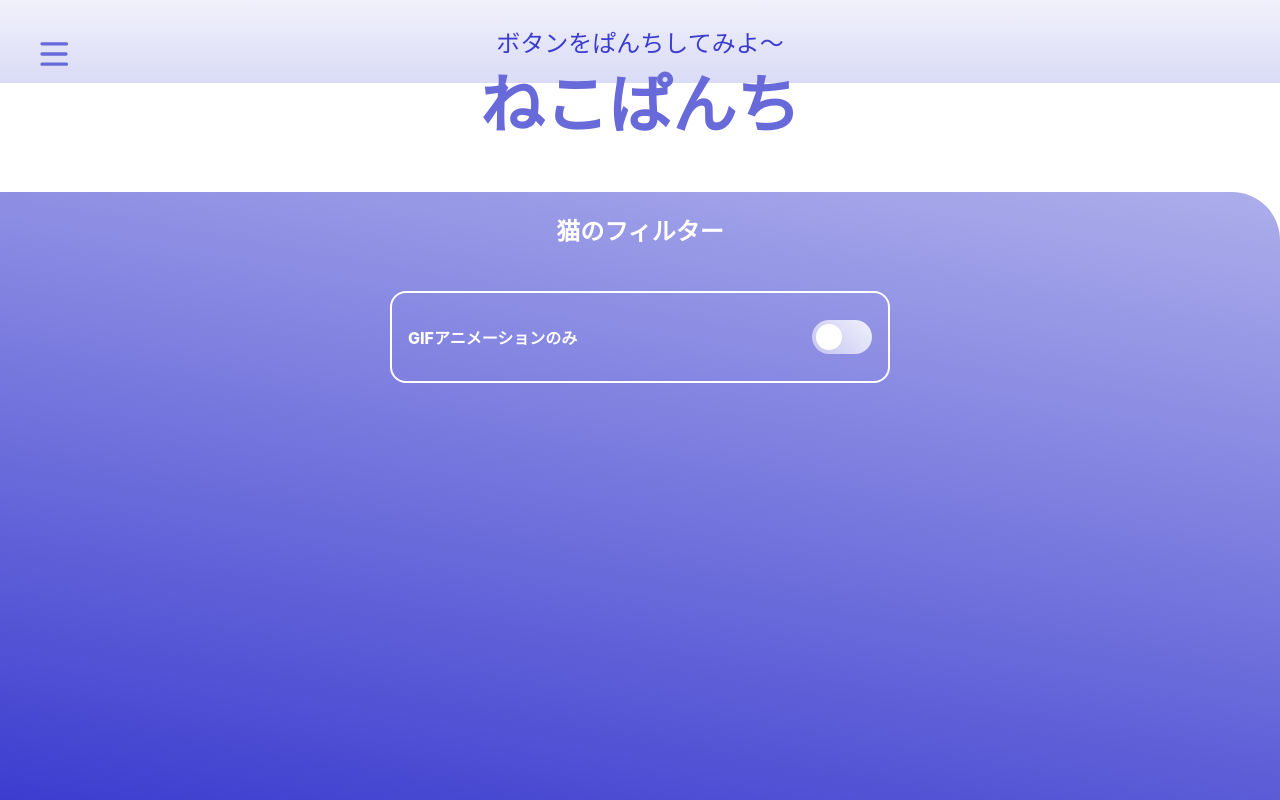
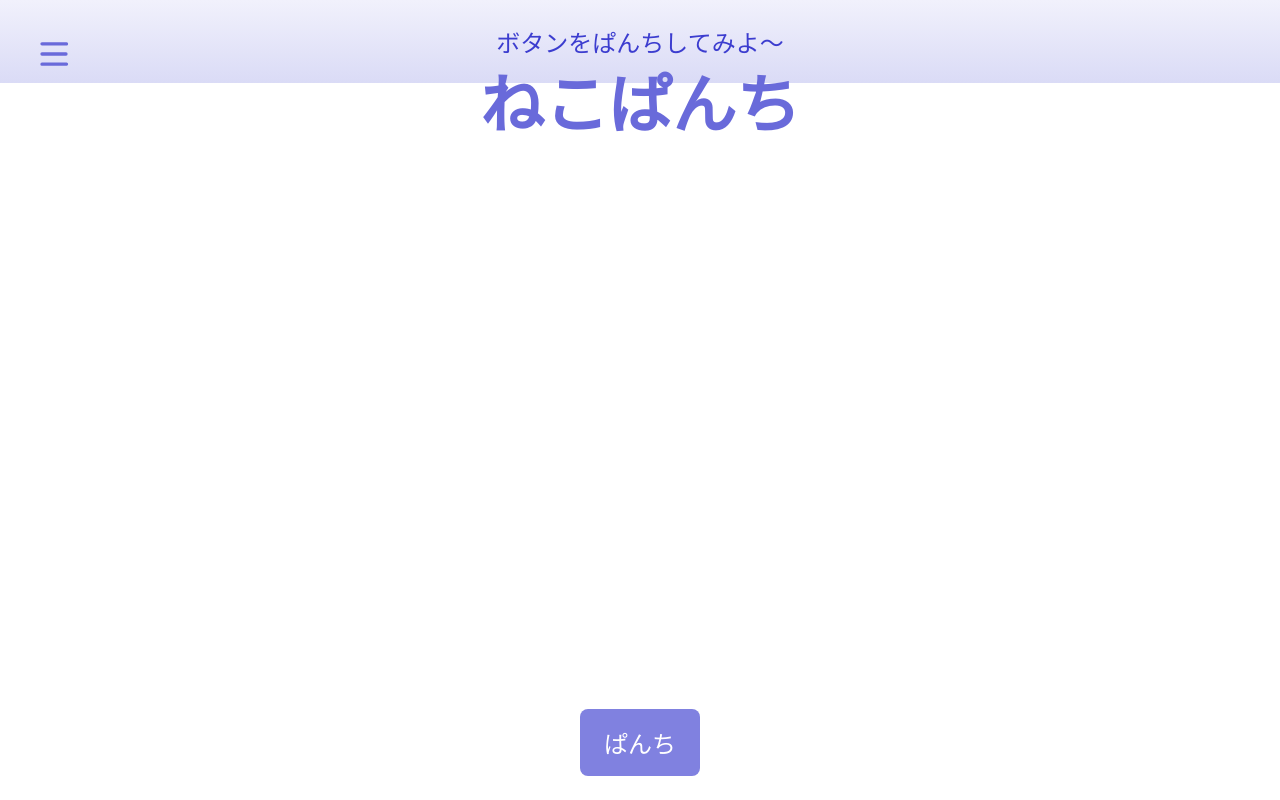
Before and after one commit to BryanAM/neko-punch, a React (Create React App) app: page / in a window 1280 px wide. Built offline with nearby package versions, Linux system fonts and the light colour scheme; a web font is replaced by a local one.

Commit message:
reversed menu option style

```diff
--- a/src/components/Menu/menu.scss
+++ b/src/components/Menu/menu.scss
@@ -3,7 +3,7 @@
   flex-direction: column;
   position: absolute;
   top: 192px;
-  right: 0;
+  right: 100%;
   bottom: 0;
   width: 100%;
   background: linear-gradient(190deg, #ADAEEB, #3c3dcf);
@@ -43,7 +43,7 @@
   }
 
   &.open {
-    right: 100%;
+    right: 0;
   }
 }
 
```
